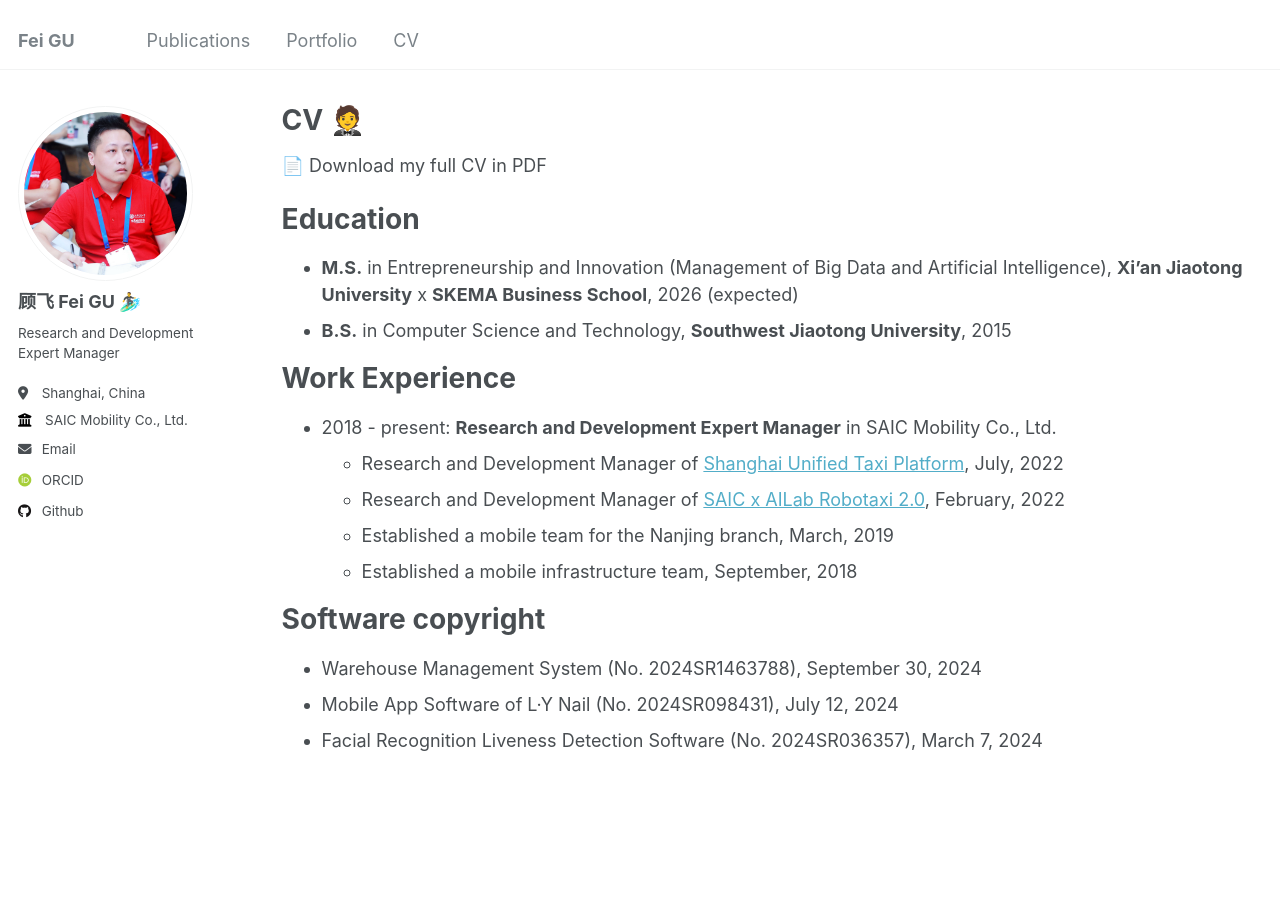
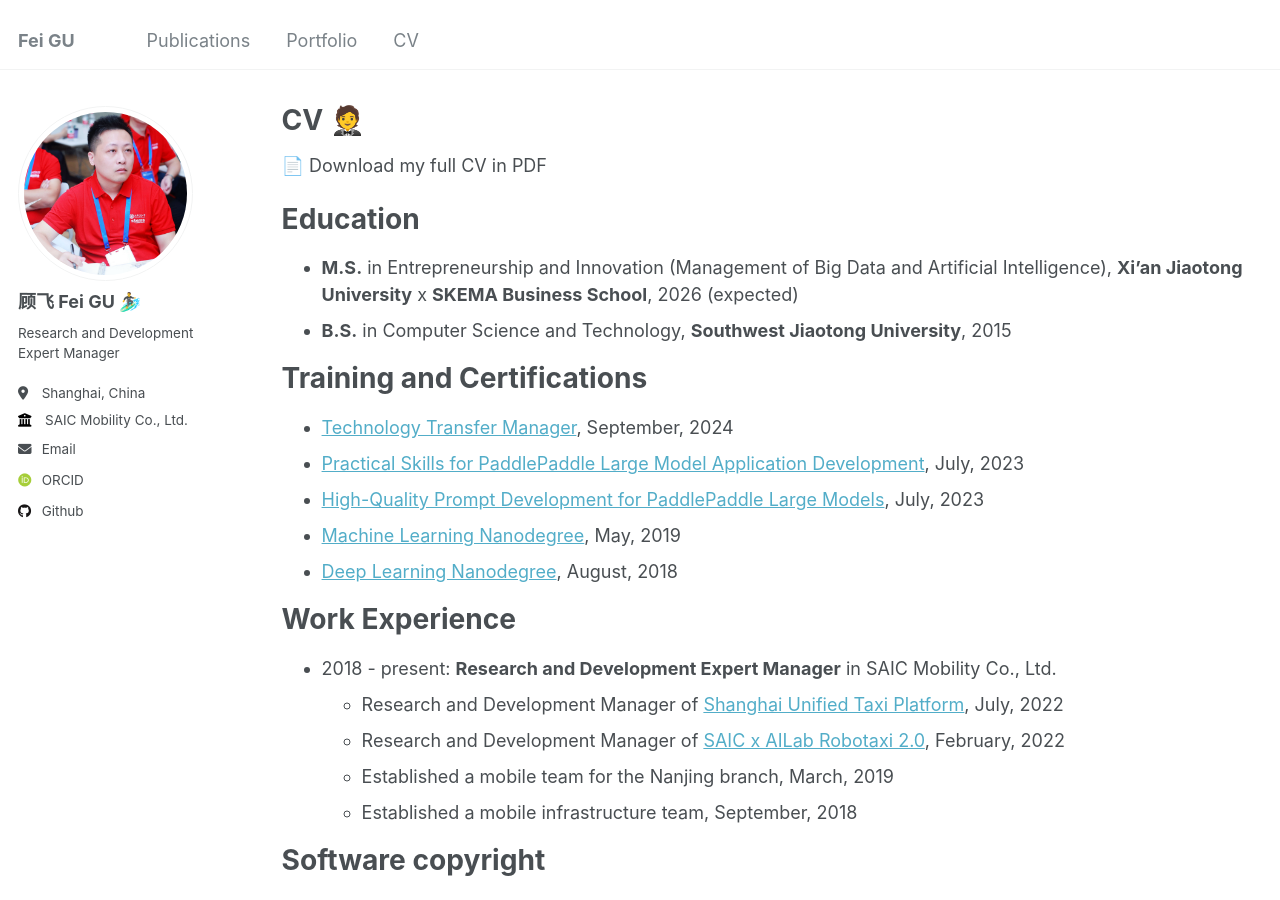
Before and after one commit to rongmax-gufei/rongmax-gufei.github.io, a Jekyll site: the page built from _pages/cv.md, in a window 1280 px wide and 900 px high. Built offline with Jekyll 4.4.1, drawn with Linux system fonts in a browser that asks for light colours; some web fonts are replaced.

Commit message:
Update cv.md

```diff
--- a/_pages/cv.md
+++ b/_pages/cv.md
@@ -16,6 +16,14 @@ Education
 * **M.S.** in Entrepreneurship and Innovation (Management of Big Data and Artificial Intelligence), **Xi'an Jiaotong University** x **SKEMA Business School**, 2026 (expected)
 * **B.S.** in Computer Science and Technology, **Southwest Jiaotong University**, 2015
 
+Training and Certifications
+======
+* [Technology Transfer Manager](https://www.netcchina.com/archives/27228), September, 2024
+* [Practical Skills for PaddlePaddle Large Model Application Development](https://www.paddlepaddle.org.cn/), July, 2023
+* [High-Quality Prompt Development for PaddlePaddle Large Models](https://www.paddlepaddle.org.cn/), July, 2023
+* [Machine Learning Nanodegree](https://www.udacity.com/), May, 2019
+* [Deep Learning Nanodegree](https://www.udacity.com/), August, 2018
+
 Work Experience
 ======
 * 2018 - present: **Research and Development Expert Manager** in SAIC Mobility Co., Ltd.
```
